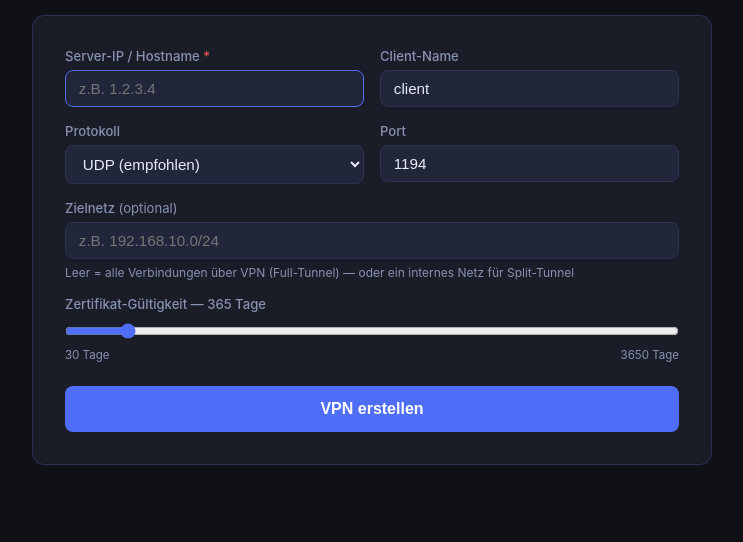
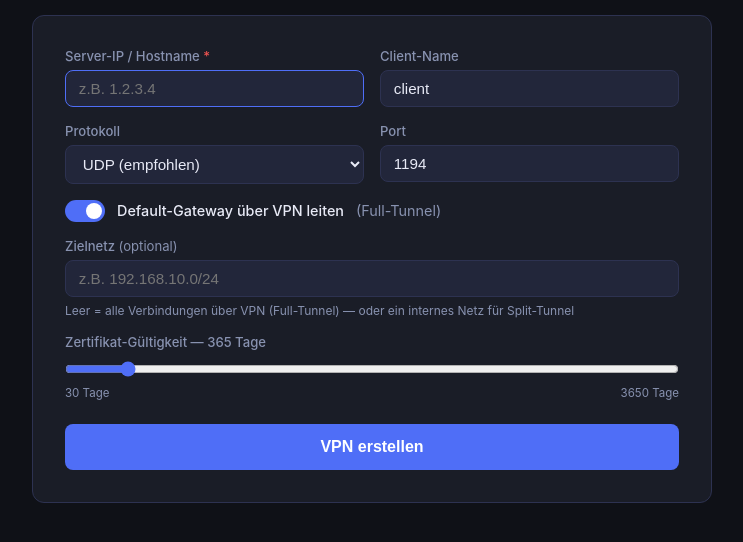
Before and after one commit to kennerblick/openvpn-web-config-generator, a Flask app: page / in a window 1280 px wide. Shown: the part 179-721 px from the top of the page, without its empty margins (268-1011 px from the left). Run offline with Flask 3, Linux system fonts and the light colour scheme; parts of the project's set-up code (start-up, migrations or seed data) failed here and were passed over.

Commit message:
feat: Toggle für Default-Gateway (redirect-gateway)
- Neuer Toggle "Default-Gateway über VPN leiten" (Standard: an)
- redirect_gw und target_net sind jetzt unabhängig kombinierbar:
    an  + kein Netz  → Full-Tunnel (bisheriges Default)
    an  + Netz       → Full-Tunnel + extra Route (z.B. internes Subnetz)
    aus + Netz       → Split-Tunnel (nur dieses Netz über VPN)
    aus + kein Netz  → kein Routing vom Server gepusht
- build_server_conf() baut routing_lines aus beiden Flags zusammen
- CSS: Toggle-Switch Komponente

Co-Authored-By: Claude Sonnet 4.6 <noreply@anthropic.com>

```diff
--- a/app/app.py
+++ b/app/app.py
@@ -178,7 +178,8 @@ Hinweis: user/group im server.conf sind auf nobody/nogroup gesetzt
 
 
 def build_server_conf(server_ip, port, proto, pki_dir,
-                      target_net: tuple[str, str] | None = None) -> str:
+                      target_net: tuple[str, str] | None = None,
+                      redirect_gw: bool = True) -> str:
     ca = (pki_dir / "ca.crt").read_text().strip()
     cert = extract_first_cert((pki_dir / "issued" / "server.crt").read_text())
     key = (pki_dir / "private" / "server.key").read_text().strip()
@@ -186,17 +187,17 @@ def build_server_conf(server_ip, port, proto, pki_dir,
 
     exit_notify = "explicit-exit-notify 1" if proto == "udp" else ""
 
+    routing_lines: list[str] = []
+    if redirect_gw:
+        routing_lines += [
+            'push "redirect-gateway def1 bypass-dhcp"',
+            'push "dhcp-option DNS 8.8.8.8"',
+            'push "dhcp-option DNS 1.1.1.1"',
+        ]
     if target_net:
         net_addr, net_mask = target_net
-        routing = (
-            f'push "route {net_addr} {net_mask}"'
-        )
-    else:
-        routing = (
-            'push "redirect-gateway def1 bypass-dhcp"\n'
-            'push "dhcp-option DNS 8.8.8.8"\n'
-            'push "dhcp-option DNS 1.1.1.1"'
-        )
+        routing_lines.append(f'push "route {net_addr} {net_mask}"')
+    routing = "\n".join(routing_lines) if routing_lines else "# kein Routing konfiguriert"
 
     return f"""\
 # Generated by OpenVPN Web Config Generator
@@ -296,7 +297,8 @@ verb 3
 
 def generate_vpn(jid: str, server_ip: str, port: int, proto: str,
                  client_name: str, cert_days: int,
-                 target_net: tuple[str, str] | None = None) -> None:
+                 target_net: tuple[str, str] | None = None,
+                 redirect_gw: bool = True) -> None:
     status = JOBS[jid]
     job_dir = BASE_JOBS_DIR / jid
     job_dir.mkdir(parents=True, exist_ok=True)
@@ -335,7 +337,7 @@ def generate_vpn(jid: str, server_ip: str, port: int, proto: str,
         password = generate_password()
 
         set_status(status, 90, "Erzeuge Konfigurationsdateien …")
-        server_conf = build_server_conf(server_ip, port, proto, pki_dir, target_net)
+        server_conf = build_server_conf(server_ip, port, proto, pki_dir, target_net, redirect_gw)
         client_ovpn = build_client_ovpn(server_ip, port, proto, pki_dir, client_name)
         userpass_txt = f"{username}:{password}\n"
         creds_txt = f"Benutzername: {username}\nPasswort:     {password}\n"
@@ -415,10 +417,12 @@ def create():
         if target_net is None:
             return jsonify({"error": f"Ungültiges Zielnetz: '{target_net_raw}' (erwartet z.B. 192.168.10.0/24)"}), 400
 
+    redirect_gw = request.form.get("redirect_gw") == "on"
+
     jid, _ = make_job()
     threading.Thread(
         target=generate_vpn,
-        args=(jid, server_ip, port, proto, client, cert_days, target_net),
+        args=(jid, server_ip, port, proto, client, cert_days, target_net, redirect_gw),
         daemon=True,
     ).start()
 
--- a/app/static/style.css
+++ b/app/static/style.css
@@ -57,6 +57,28 @@ h1 {
 .field.span-2 { grid-column: span 2; }
 .field-hint { font-size: .75rem; color: var(--dim); }
 .opt { color: var(--dim); font-weight: 400; }
+
+/* Toggle switch */
+.toggle-row {
+  display: flex; align-items: center; gap: .75rem;
+  font-size: .9rem; cursor: pointer; user-select: none;
+  color: var(--text);
+}
+.toggle-wrap { position: relative; width: 40px; height: 22px; flex-shrink: 0; }
+.toggle-wrap input { opacity: 0; width: 0; height: 0; position: absolute; }
+.toggle-slider {
+  position: absolute; inset: 0;
+  background: var(--border); border-radius: 22px;
+  transition: background .2s;
+}
+.toggle-slider::before {
+  content: ""; position: absolute;
+  width: 16px; height: 16px; border-radius: 50%;
+  background: #fff; top: 3px; left: 3px;
+  transition: transform .2s;
+}
+.toggle-wrap input:checked + .toggle-slider { background: var(--primary); }
+.toggle-wrap input:checked + .toggle-slider::before { transform: translateX(18px); }
 
 label { font-size: .82rem; color: var(--dim); font-weight: 500; }
 .req { color: var(--error); }
--- a/app/templates/index.html
+++ b/app/templates/index.html
@@ -39,6 +39,15 @@
         <div class="field">
           <label>Port</label>
           <input type="number" name="port" value="1194" min="1" max="65535">
+        </div>
+        <div class="field span-2">
+          <label class="toggle-row">
+            <span class="toggle-wrap">
+              <input type="checkbox" name="redirect_gw" id="redirectGw" checked>
+              <span class="toggle-slider"></span>
+            </span>
+            Default-Gateway &uuml;ber VPN leiten <span class="opt">(Full-Tunnel)</span>
+          </label>
         </div>
         <div class="field span-2">
           <label>Zielnetz <span class="opt">(optional)</span></label>
```
